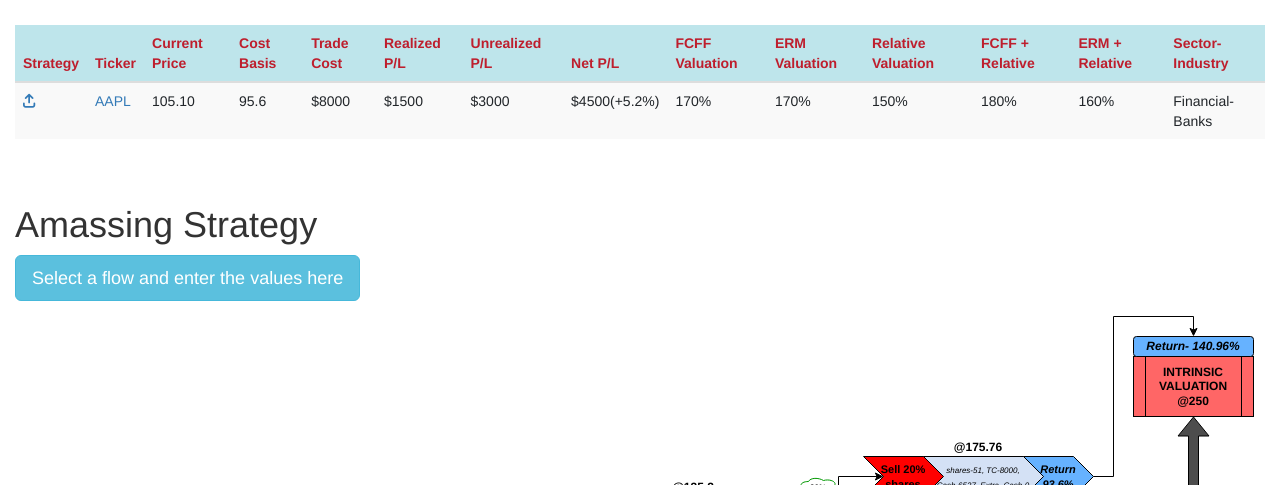
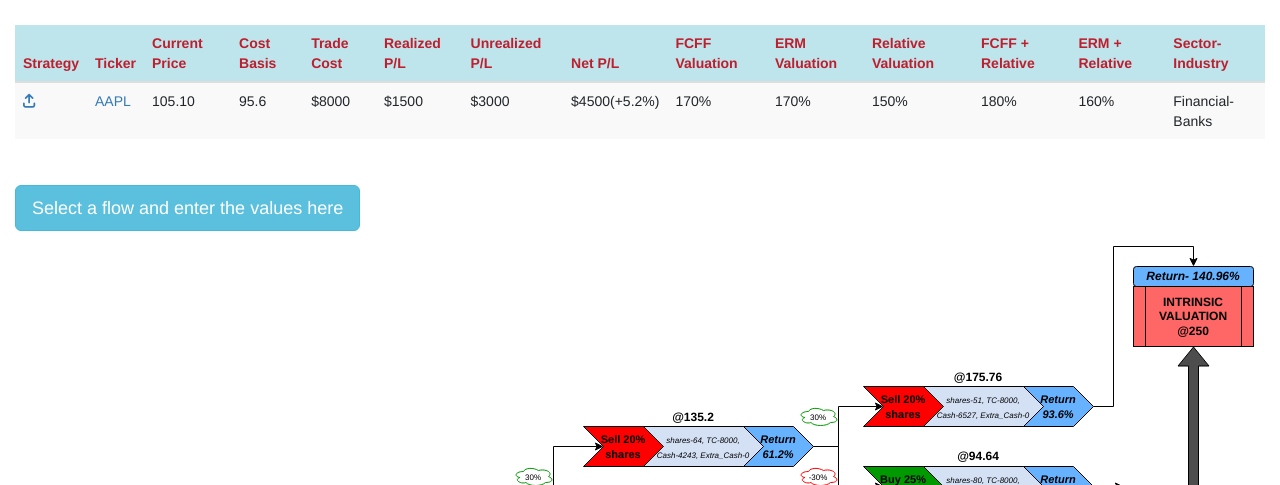
Before and after one commit to mddanishhanif636/checklist, a Python web app: template templates/strategy.html in a window 1280 px wide. Shown: the part 193-678 px from the top of the page. Run offline with Jinja, Linux system fonts and the light colour scheme; the template is opened without the code that fills it, so the values that code supplies are empty; some libraries are stand-ins or nearby versions.

Commit message:
Update strategy.html

```diff
--- a/templates/strategy.html
+++ b/templates/strategy.html
@@ -111,7 +111,7 @@
 
     <section id="strategy">
         <div class="container-fluid">
-            <h1>Amassing Strategy</h1>
+
 
             <button type="button" class="btn btn-info btn-lg" data-toggle="modal" data-target="#myModal">Select a flow and enter the values here</button>
 
```
